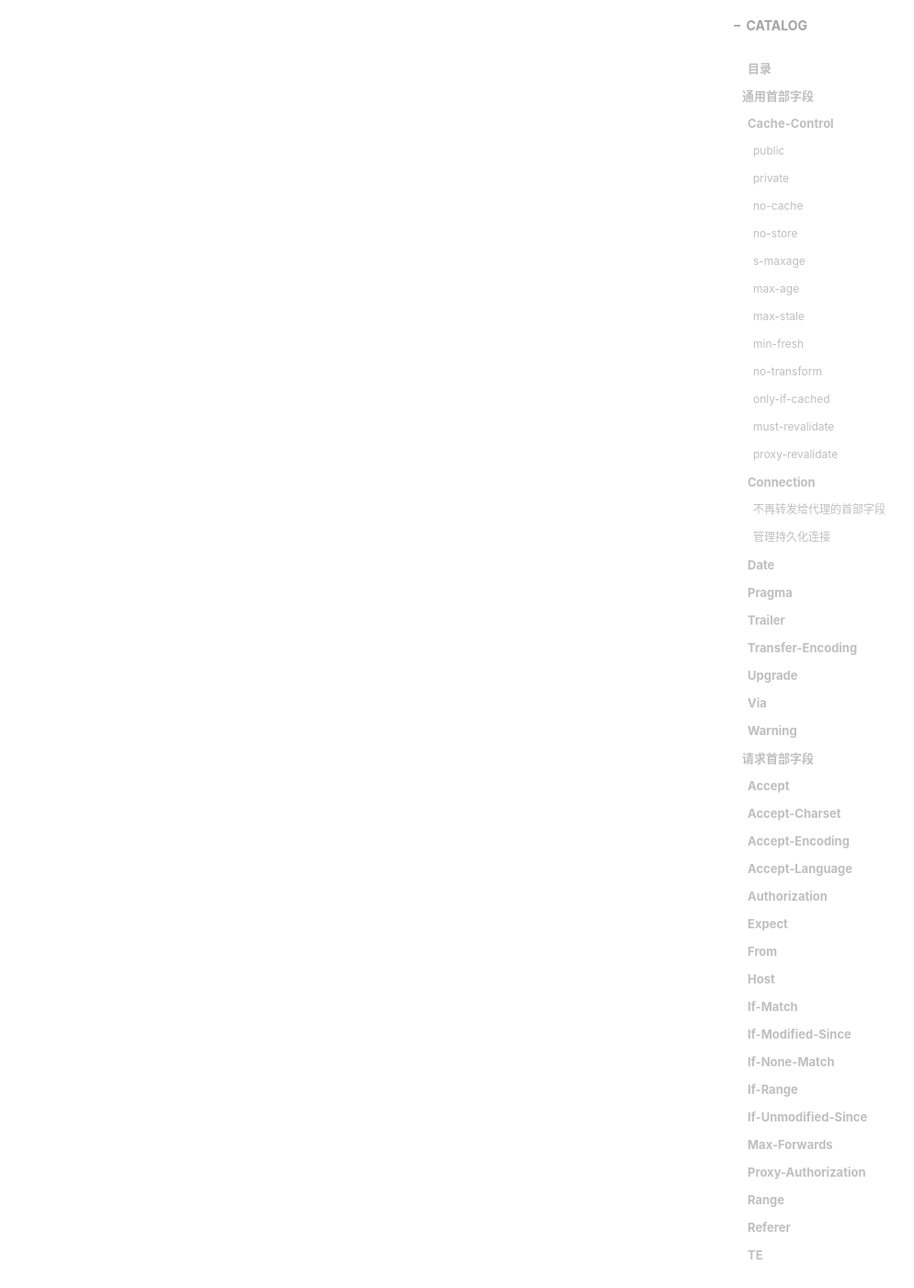
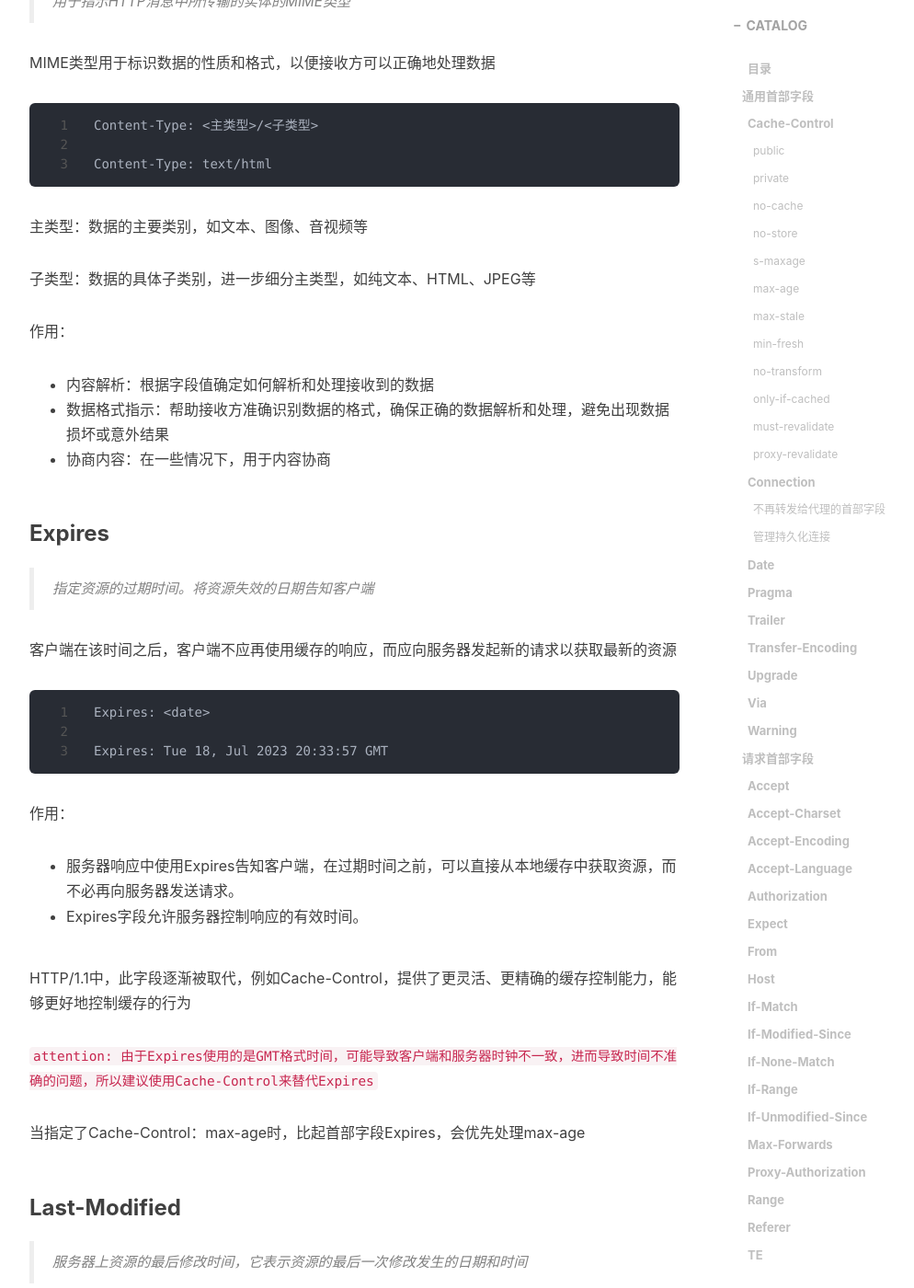
Before and after one commit to CChenTaiyu/CChenTaiyu.github.io, a Jekyll site: the page built from _posts/2023-07-16-http请求头及属性值整理.md, in a window 1280 px wide and 1400 px high, scrolled down 25706 px. Shown: the whole window at 92% size, without its empty margins (233-1227 px from the left). Built offline with Jekyll 4.4.1, drawn with Linux system fonts in a browser that asks for light colours; nearby versions of some CDN libraries; comment, search, counter and statistics services are not loaded; some of the changed text lies outside the part shown.

Commit message:
feat: 完成http文章

````diff
--- a/_posts/2023-07-16-http请求头及属性值整理.md
+++ b/_posts/2023-07-16-http请求头及属性值整理.md
@@ -9,6 +9,8 @@
 tags:
     - HTTP
 ---
+
+**文档类文章，写的不算详细，后续会继续补充图片讲解、丰富文字描述，写这篇文章全程手写，用于加深个人记忆，期待您的star**
 
 HTTP协议的请求和响应报文中必定包含HTTP首部，只是平时在使用Web的过程中感受不到它。
 
@@ -731,15 +733,90 @@
 用于标识HTTP响应中返回的实体的确切位置，可以与请求URI不同。在重定向或内容复制的情况下特别有用
 
 ```
-
+Content-Location: https://www.baidu.com/
 ```
 
 ### Content-MD5
 
+> 提供响应实体内容的MD5校验，MD5是一种常见的哈希算法，用于生成数据的唯一标识符，也被广泛用于验证数据的完整性
+
+检查报文主体在传输过程中是否保持完整，以及确认传输到达
+
 ### Content-Range
 
-### Content-type
+> 指定在HTTP请求或响应中传输的部分实体的范围。
+
+它通常与HTTP请求中的Range头部字段或HTTP响应中的Accept-Ranges头部字段一起使用，以支持分段传输或断点续传的功能
+
+```
+Content-Range: <单位> <起始字节位置>-<结束字节位置>/<总字节数>
+
+Content-Range: bytes 5001-10000/10000
+```
+
+`attention: 只在响应中使用，不在请求中使用；必须严格遵守规范，以确保正确解析和处理范围信息，如果与请求的范围不匹配，则返回416，表示无法满足请求范围`
+
+### Content-Type
+
+> 用于指示HTTP消息中所传输的实体的MIME类型
+
+MIME类型用于标识数据的性质和格式，以便接收方可以正确地处理数据
+
+```
+Content-Type: <主类型>/<子类型>
+
+Content-Type: text/html
+```
+
+主类型：数据的主要类别，如文本、图像、音视频等
+
+子类型：数据的具体子类别，进一步细分主类型，如纯文本、HTML、JPEG等
+
+作用：
+- 内容解析：根据字段值确定如何解析和处理接收到的数据
+- 数据格式指示：帮助接收方准确识别数据的格式，确保正确的数据解析和处理，避免出现数据损坏或意外结果
+- 协商内容：在一些情况下，用于内容协商
 
 ### Expires
 
+> 指定资源的过期时间。将资源失效的日期告知客户端
+
+客户端在该时间之后，客户端不应再使用缓存的响应，而应向服务器发起新的请求以获取最新的资源
+
+```
+Expires: <date>
+
+Expires: Tue 18, Jul 2023 20:33:57 GMT
+```
+
+作用：
+
+- 服务器响应中使用Expires告知客户端，在过期时间之前，可以直接从本地缓存中获取资源，而不必再向服务器发送请求。
+- Expires字段允许服务器控制响应的有效时间。
+
+HTTP/1.1中，此字段逐渐被取代，例如Cache-Control，提供了更灵活、更精确的缓存控制能力，能够更好地控制缓存的行为
+
+`attention: 由于Expires使用的是GMT格式时间，可能导致客户端和服务器时钟不一致，进而导致时间不准确的问题，所以建议使用Cache-Control来替代Expires`
+
+当指定了Cache-Control：max-age时，比起首部字段Expires，会优先处理max-age
+
 ### Last-Modified
+
+> 服务器上资源的最后修改时间，它表示资源的最后一次修改发生的日期和时间
+
+```
+Last-Modified: <date>
+
+Last-Modified: Tue 18, Jul 2023 20:43:57 GMT
+```
+作用：
+- 服务器会将资源的最后修改时间作为Last-Modified字段包含在响应中。客户端会将字段值保存起来，下次请求时将该值作为If-Modified-Since的值，向服务器发送请求
+- 该字段可以与ETag字段一起使用进行缓存协商，进行更精细的缓存控制和验证
+
+HTTP/1.1中，提供了更先进的缓存机制Cache-Control和ETag
+
+
+## 参考
+- [《图解HTTP》- 日 上野宣](https://www.ituring.com.cn/book/1229)
+- [RFC2616](https://datatracker.ietf.org/doc/html/rfc2616), [RFC7231](https://datatracker.ietf.org/doc/html/rfc7231), [RFC850](https://datatracker.ietf.org/doc/html/rfc850), [RFC1123](https://datatracker.ietf.org/doc/html/rfc1123)
+- [MDN MIME](https://developer.mozilla.org/zh-CN/docs/Web/HTTP/Basics_of_HTTP/MIME_types/Common_types)
````
